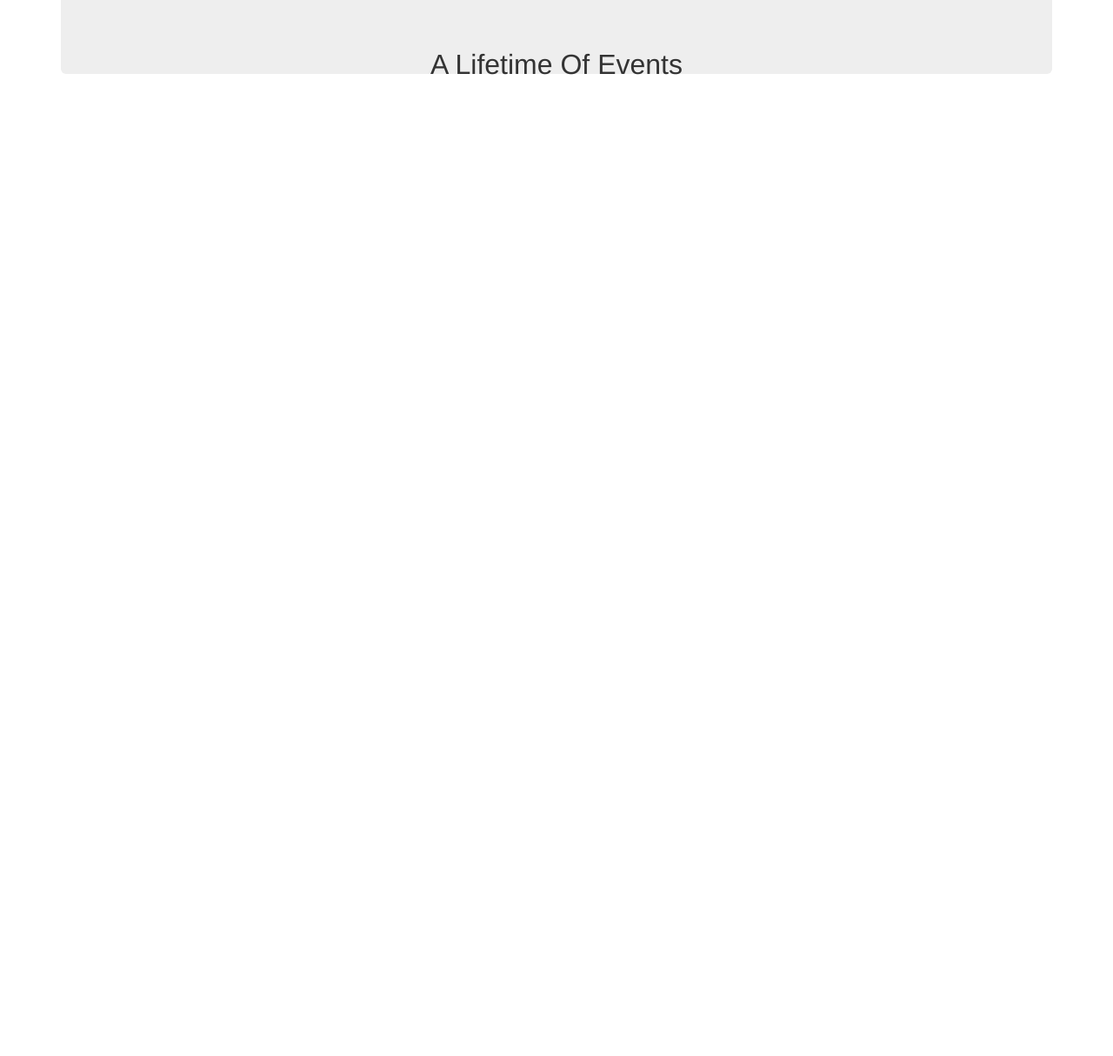
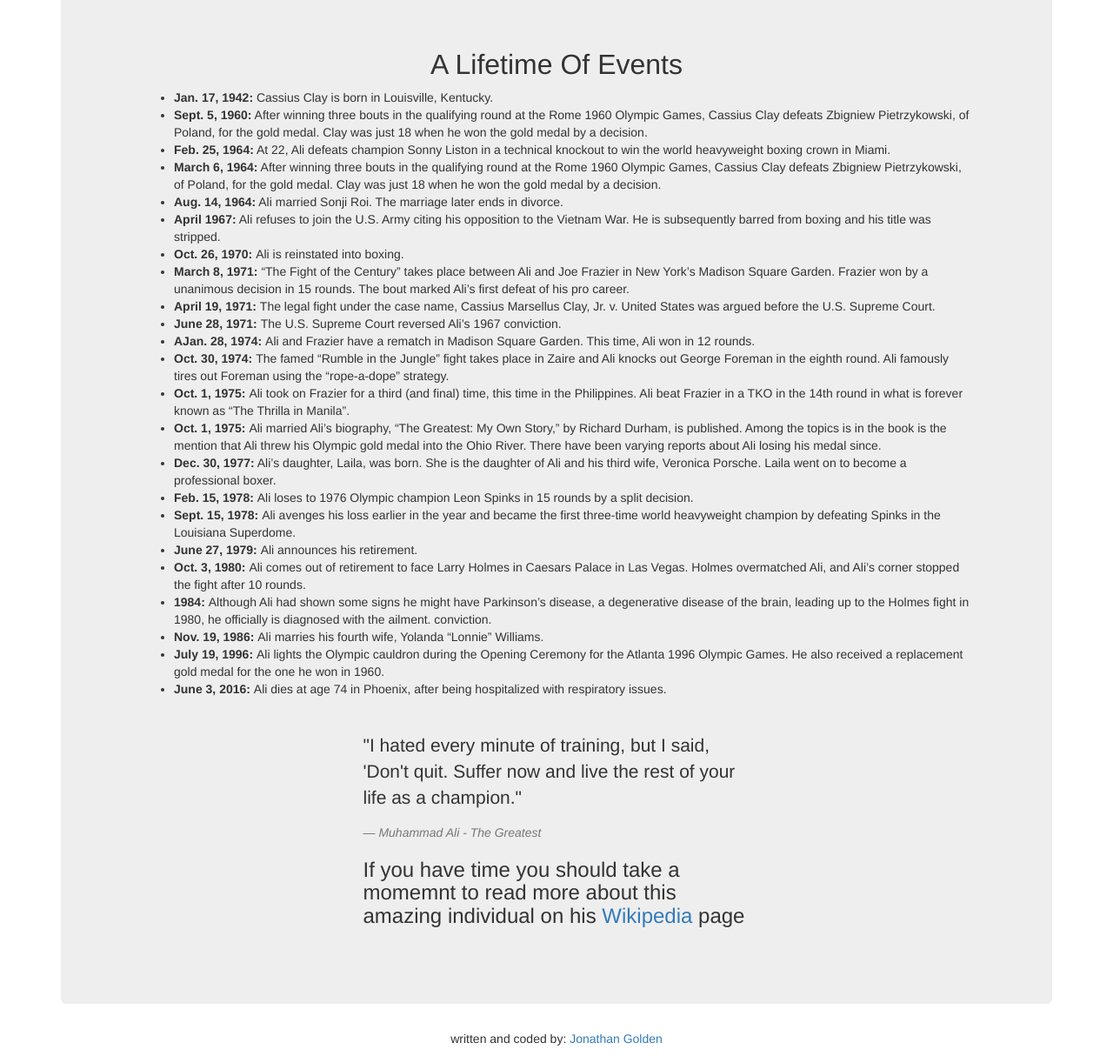
Before and after one commit to JGollie/freecodecamp, a website: page index.html in a window 1280 px wide. Shown: the part 575-1789 px from the top of the page at 87% size. Before the commit the page ends 800 px from the top, so only its background shows below. Drawn offline with nearby package versions, Linux system fonts and the light colour scheme.

Commit message:
Update index.html

```diff
--- a/index.html
+++ b/index.html
@@ -5,20 +5,71 @@
 <body>
 <div class="container">
   <div class="jumbotron">
-    <h1 class="text-center"><font size="9">Muhammad Ali</font></h1>
+   <div class="row">
+    <div class="col-xs-12">
+     <h1 class="text-center"><font size="9">Muhammad Ali</font></h1>
    <h2 class="text-center"><em>"Float Like A Butterfly, Sting Like A Bee"</em></h2>
     </br>
          <div class="thumbnail">
            </br>
            <img src="http://www.the8percent.com/wp-content/uploads/2016/02/Muhammad-Ali.jpg" alt="Muhammad Ali">
             <div class="caption text-center">They call him The Greatest. And it’s not difficult to see why.</div>
-                            </div>
+    </div>
+
   </br>
+<div class="container">
         <div class="col-xs-12">
                <h3 class="text-center"><font size="6">A Lifetime Of Events</font></h3>
     </div>
+</br>
+    <div class="col-xs-12">
+      <div class="text-left">
+          <ul>
+            <li><strong>Jan. 17, 1942: </strong>Cassius Clay is born in Louisville, Kentucky.</li>
+            <li><strong>Sept. 5, 1960:</strong> After winning three bouts in the qualifying round at the Rome 1960 Olympic Games, Cassius Clay defeats Zbigniew Pietrzykowski, of Poland, for the gold medal. Clay was just 18 when he won the gold medal by a decision.</li>
+            <li><strong>Feb. 25, 1964:</strong> At 22, Ali defeats champion Sonny Liston in a technical knockout to win the world heavyweight boxing crown in Miami. </li>
+<li><strong>March 6, 1964:</strong> After winning three bouts in the qualifying round at the Rome 1960 Olympic Games, Cassius Clay defeats Zbigniew Pietrzykowski, of Poland, for the gold medal. Clay was just 18 when he won the gold medal by a decision.</li>
+<li><strong>Aug. 14, 1964:</strong> Ali married Sonji Roi. The marriage later ends in divorce.</li>
+<li><strong>April 1967:</strong> Ali refuses to join the U.S. Army citing his opposition to the Vietnam War. He is subsequently barred from boxing and his title was stripped. </li>
+ <li><strong>Oct. 26, 1970: </strong> Ali is reinstated into boxing. </li>
+ <li><strong>March 8, 1971:  </strong>  “The Fight of the Century” takes place between Ali and Joe Frazier in New York’s Madison Square Garden. Frazier won by a unanimous decision in 15 rounds. The bout marked Ali’s first defeat of his pro career. </li>
+ <li><strong>April 19, 1971: </strong>  The legal fight under the case name, Cassius Marsellus Clay, Jr. v. United States was argued before the U.S. Supreme Court.</li>
+ <li><strong>June 28, 1971: </strong> The U.S. Supreme Court reversed Ali’s 1967 conviction.</li>
+ <li><strong>AJan. 28, 1974: </strong> Ali and Frazier have a rematch in Madison Square Garden. This time, Ali won in 12 rounds. </li>
+ <li><strong>Oct. 30, 1974:  </strong> The famed “Rumble in the Jungle” fight takes place in Zaire and Ali knocks out George Foreman in the eighth round. Ali famously tires out Foreman using the “rope-a-dope” strategy. </li>
+  <li><strong>Oct. 1, 1975: </strong> Ali took on Frazier for a third (and final) time, this time in the Philippines. Ali beat Frazier in a TKO in the 14th round in what is forever known as “The Thrilla in Manila”.</li>
+ <li><strong>Oct. 1, 1975: </strong> Ali married Ali’s biography, “The Greatest: My Own Story,” by Richard Durham, is published. Among the topics is in the book is the mention that Ali threw his Olympic gold medal into the Ohio River. There have been varying reports about Ali losing his medal since. </li>       <li><strong>Dec. 30, 1977:</strong> Ali’s daughter, Laila, was born. She is the daughter of Ali and his third wife, Veronica Porsche. Laila went on to become a professional boxer. </li>
+<li><strong>Feb. 15, 1978:  </strong> Ali loses to 1976 Olympic champion Leon Spinks in 15 rounds by a split decision. </li>
+<li><strong>Sept. 15, 1978: </strong> Ali avenges his loss earlier in the year and became the first three-time world heavyweight champion by defeating Spinks in the Louisiana Superdome. </li>
+<li><strong>June 27, 1979: </strong> Ali announces his retirement. </li>
+<li><strong>Oct. 3, 1980: </strong> Ali comes out of retirement to face Larry Holmes in Caesars Palace in Las Vegas. Holmes overmatched Ali, and Ali’s corner stopped the fight after 10 rounds. </li>
+<li><strong>1984: </strong> Although Ali had shown some signs he might have Parkinson’s disease, a degenerative disease of the brain, leading up to the Holmes fight in 1980, he officially is diagnosed with the ailment.  conviction.</li> <li><strong>Nov. 19, 1986: </strong> Ali marries his fourth wife, Yolanda “Lonnie” Williams. </li>
+<li><strong>July 19, 1996: </strong> Ali lights the Olympic cauldron during the Opening Ceremony for the Atlanta 1996 Olympic Games. He also received a replacement gold medal for the one he won in 1960. </li>
+ <li><strong>June 3, 2016:  </strong> Ali dies at age 74 in Phoenix, after being hospitalized with respiratory issues.</li>   </br>
+      </ul>
+        </div>
+      </div>
+</div>
+</div>
 
-    </div>
+<div class="col-md-6 col-md-offset-3">
+  <blockquote>
+    <p>"I hated every minute of training, but I said, 'Don't quit. Suffer now and live the rest of your life as a champion."</p>
+  <footer><cite>Muhammad Ali - The Greatest </cite></footer>
+
+
+    <h3>
+    If you have time you should take a momemnt to read more about this amazing individual on his <a href="https://en.wikipedia.org/wiki/Muhammad_Ali" target="_blank">Wikipedia</a> page
+    </h3>
+  </blockquote>
+
+        </div>
+        </div>
+        </div>
+  <footer class="text-center">
+
+    <p>written and coded by: <a href ="https://jonathanlgolden.com"target="_blank">Jonathan Golden</a></p>
+</footer>
 
 </body>
 </html>
```
